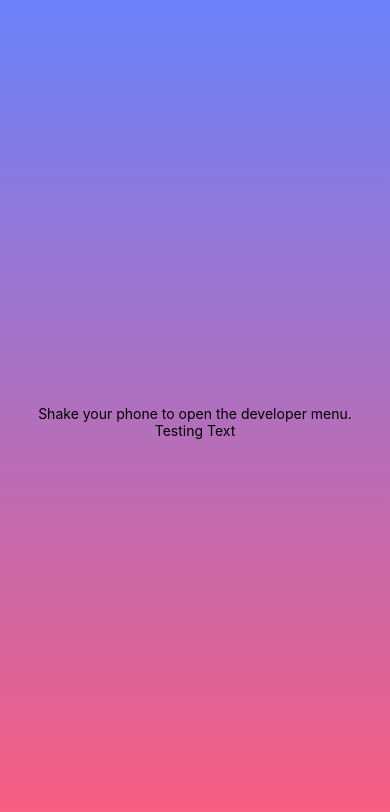
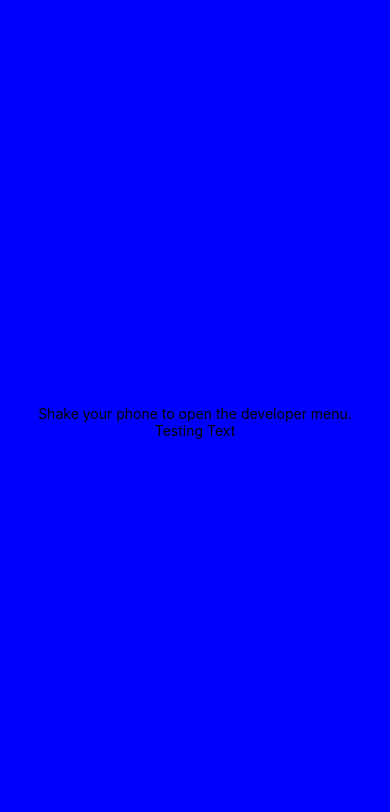
Before and after one commit to mvaleriani/ReactNativePractice, a React Native app in the folder Appraise/: screen / in a window 390 px wide. Shown: the top 812 px of the page. Built offline with nearby package versions, Linux system fonts and the light colour scheme.

Commit message:
struggle to start ios

```diff
--- a/Appraise/App.js
+++ b/Appraise/App.js
@@ -15,7 +15,7 @@ export default class App extends React.Component {
 const styles = StyleSheet.create({
   container: {
     flex: 1,
-    backgroundImage: 'linear-gradient(to bottom, #6A82FB, #FC5C7D)',
+    backgroundColor: 'blue',
     alignItems: 'center',
     justifyContent: 'center',
   },
```
Also changed, not shown: 552 other files (tests, documents, lock files or other folders).
